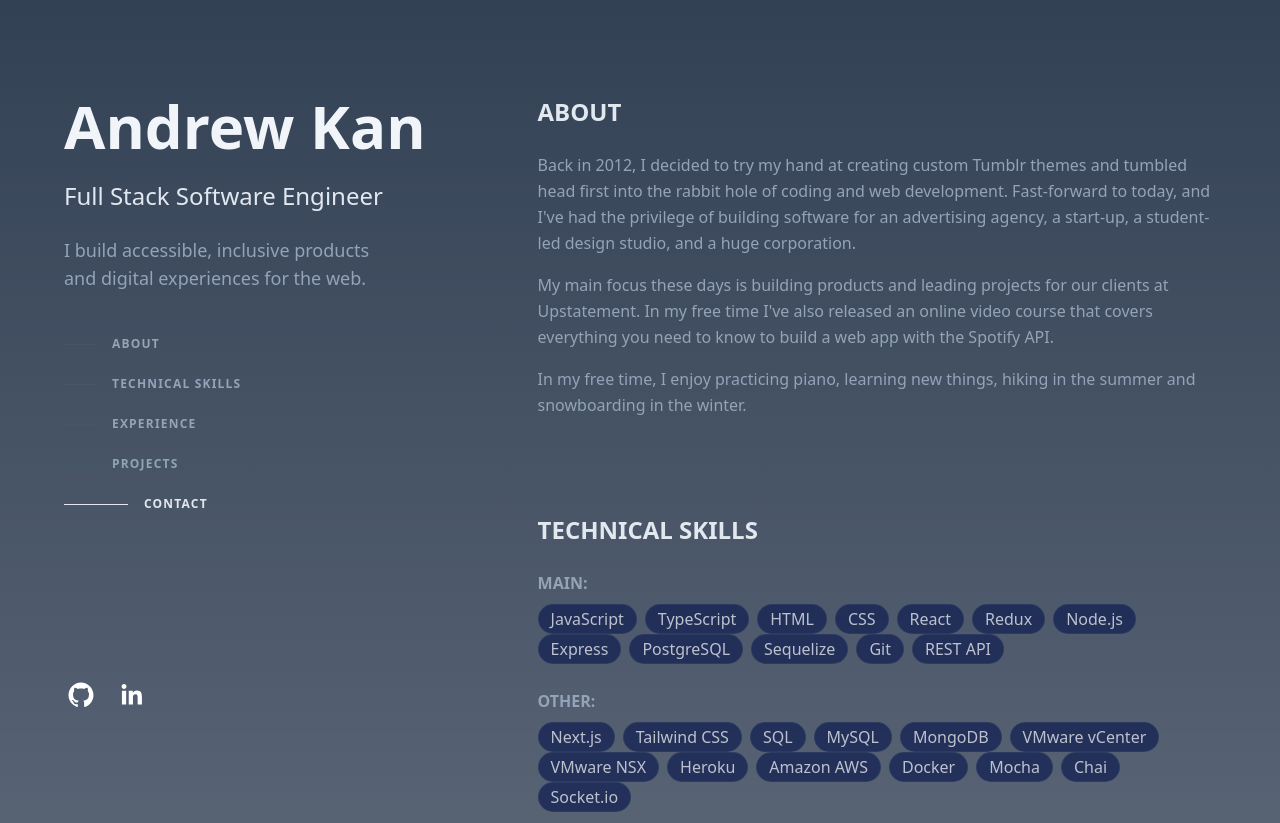
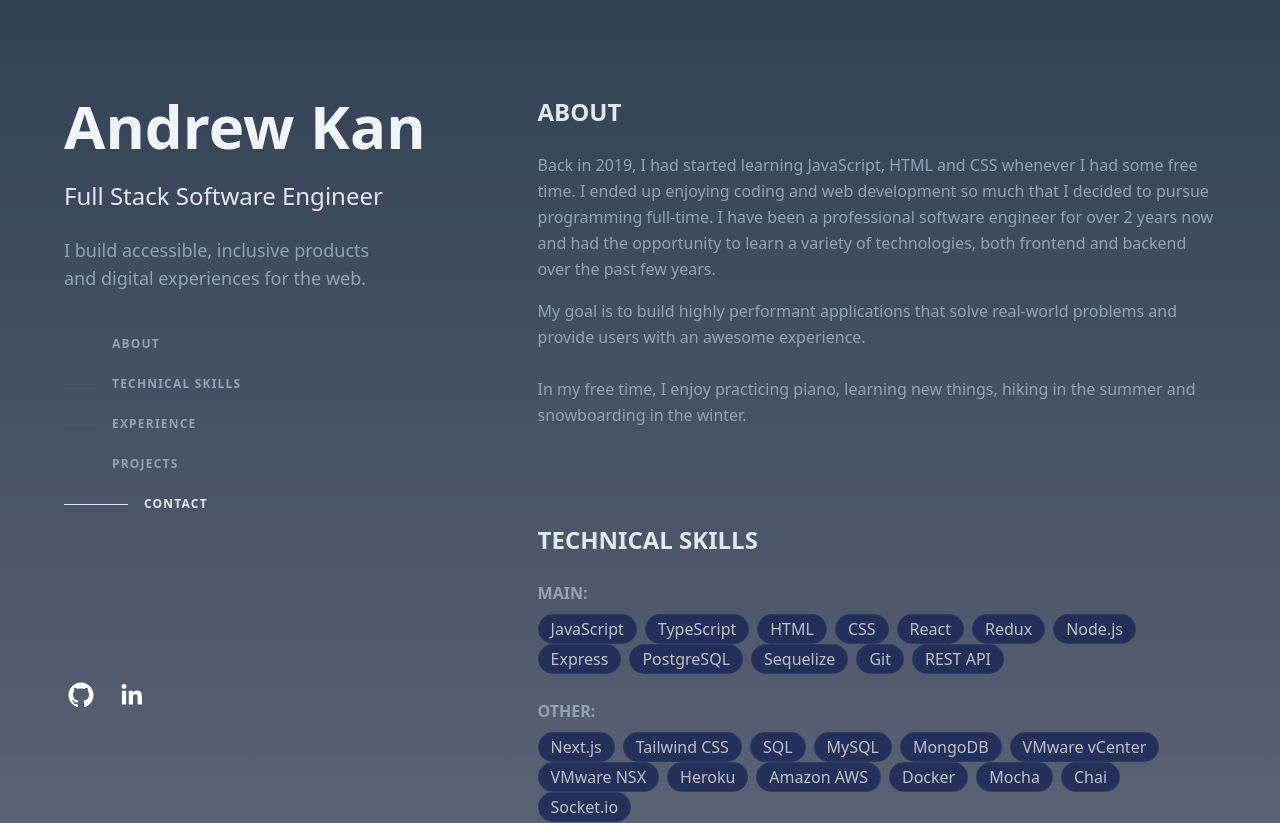
Before and after one commit to AndrewK09/portfolio, a Next.js app: page / in a window 1280 px wide. Shown: the top 823 px of the page. Built offline with nearby package versions, Linux system fonts and the light colour scheme.

Commit message:
Change About paragraphs

```diff
--- a/components/About.tsx
+++ b/components/About.tsx
@@ -10,18 +10,18 @@ const About = () => {
     <section id="about" ref={ref}>
       <h1 className="head_text">ABOUT</h1>
       <p className="mb-4">
-        {`Back in 2012, I decided to try my hand at creating custom Tumblr themes
-        and tumbled head first into the rabbit hole of coding and web
-        development. Fast-forward to today, and I've had the privilege of
-        building software for an advertising agency, a start-up, a student-led
-        design studio, and a huge corporation.`}
+        {`Back in 2019, I had started learning JavaScript, HTML and CSS whenever I had some free time.
+        I ended up enjoying coding and web development so much that I decided to pursue programming full-time.
+        I have been a professional software engineer for over 2 years now and had the opportunity to learn a variety of
+        technologies, both frontend and backend over the past few years. `}
       </p>
-      <p className="mb-4">
-        {`My main focus these days is building products and leading projects for
-        our clients at Upstatement. In my free time I've also released an online
-        video course that covers everything you need to know to build a web app
-        with the Spotify API.`}
+
+      <p>
+        My goal is to build highly performant applications that solve real-world
+        problems and provide users with an awesome experience.
       </p>
+
+      <br />
       <p className="mb-4">
         In my free time, I enjoy practicing piano, learning new things, hiking
         in the summer and snowboarding in the winter.
```
